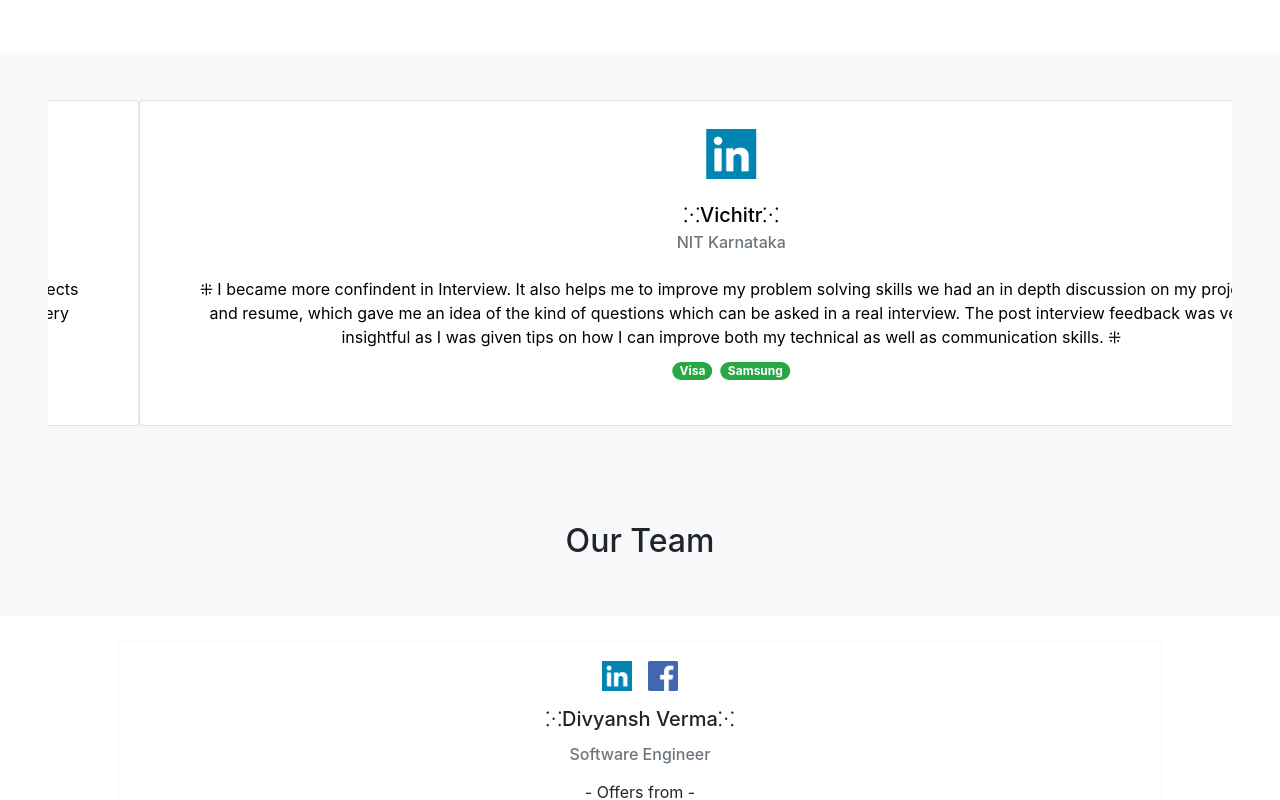
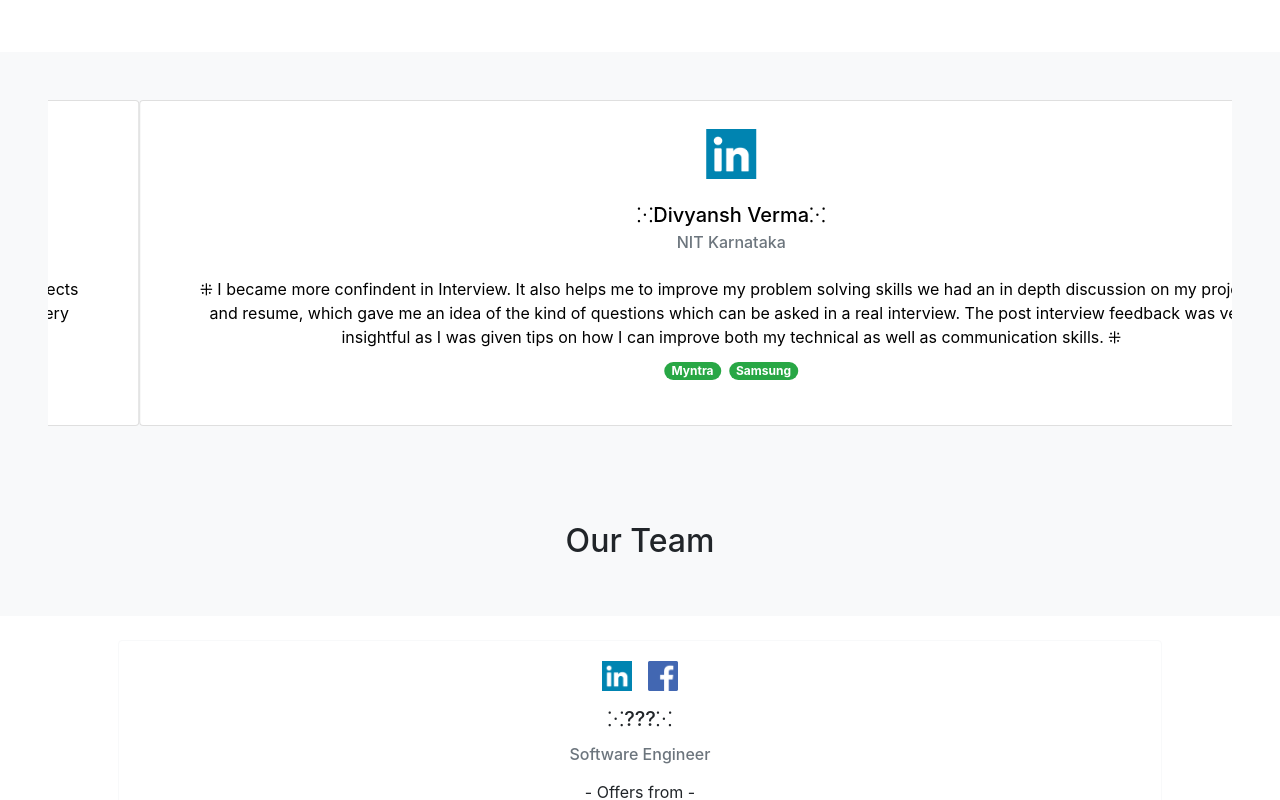
Before and after one commit to saikuNoCoda/preptalk, a React (Create React App) app: page / in a window 1280 px wide. Shown: the part 2580-3380 px from the top of the page. Built offline with nearby package versions, Linux system fonts and the light colour scheme.

Commit message:
mailadded

```diff
--- a/src/components/NavBar.js
+++ b/src/components/NavBar.js
@@ -6,7 +6,7 @@ export default class NavBar extends Component {
     render() {
         return (
             <Navbar collapseOnSelect expand="lg" bg="light" variant="light" className='p-3' sticky="top">
-            <Navbar.Brand href="#home">
+            <Navbar.Brand href="/">
             <img
               alt=""
               src="/icon.png"
--- a/src/data/teamData.js
+++ b/src/data/teamData.js
@@ -1,13 +1,14 @@
 const teamData = [
     {
         id: 1,
-        name: "Divyansh Verma",
+        name: "???",
         profile: "Software Engineer",
-        linkLink: "divyanshvermafc",
-        linkFace: "failedcoder",
+        linkLink: "???",
+        linkFace: "???",
         offers: [
-            "Myntra",
-            "Samsung"
+            "???",
+            "???",
+            "???"
         ]
     },
 ];
--- a/src/data/userData.js
+++ b/src/data/userData.js
@@ -21,6 +21,17 @@ const userData = [
     },
     {
         id: 3,
+        name: "Divyansh Verma",
+        college: "NIT Karnataka",
+        link: "divyanshvermafc",
+        description: "I became more confindent in Interview. It also helps me to improve my problem solving skills we had an in depth discussion on my projects and resume, which gave me an idea of the kind of questions which can be asked in a real interview. The post interview feedback was very insightful as I was given tips on how I can improve both my technical as well as communication skills. ",
+        offers: [
+            "Myntra",
+            "Samsung"
+        ]
+    },
+    {
+        id: 4,
         name: "Vichitr",
         college: "NIT Karnataka",
         link: "vichitrgandas",
```
